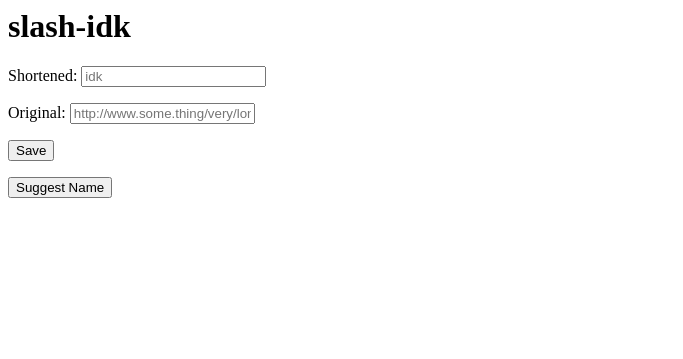
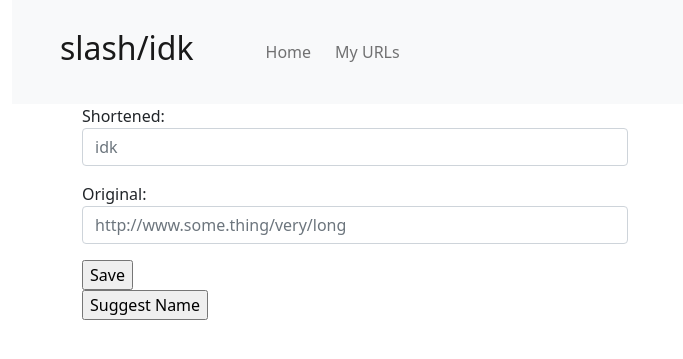
Before and after one commit to mhmdkanj/slash-idk, a Django app: page / in a window 1280 px wide. Shown: the top 359 px of the page, without its empty margins (0-683 px from the left). Run offline with Django 3.2, Linux system fonts and the light colour scheme.

Commit message:
feat: add basic layout

```diff
--- a/src/shortener/templates/shortener/shorten_url.html
+++ b/src/shortener/templates/shortener/shorten_url.html
@@ -1,12 +1,20 @@
 {% extends 'base.html' %}
 
 {% block content %}
-<form method="POST">{% csrf_token %}
-    {{shortener_form.as_p}}
-    <input type='submit' value='Save' />
-</form>
+<div class="container">
+<div class="row">
+    <div class="col">
+        <form method="POST">{% csrf_token %}
+            {{shortener_form.as_p}}
+            <input type='submit' value='Save' />
+        </form>
+    </div>
+    <div class="col">
 
+    </div>
+</div>
 <form action="/suggest/name" method="GET">
     <input type="submit" value="Suggest Name">
 </form>
+</div>
 {% endblock %}
--- a/src/templates/base.html
+++ b/src/templates/base.html
@@ -1,2 +1,32 @@
-<h1>slash-idk</h1>
-{% block content %}{% endblock %}
+<!DOCTYPE html>
+<html lang="en">
+<head>
+    <meta charset="utf-8">
+    <meta name="viewport" content="width=device-width, initial-scale=1">
+
+    <link href="https://cdn.jsdelivr.net/npm/bootstrap@5.0.2/dist/css/bootstrap.min.css" rel="stylesheet" integrity="sha384-EVSTQN3/azprG1Anm3QDgpJLIm9Nao0Yz1ztcQTwFspd3yD65VohhpuuCOmLASjC" crossorigin="anonymous">
+
+</head>
+<body>
+    <div class="container-fluid">
+        <nav class="navbar navbar-expand-lg navbar-light bg-light py-4">
+            <a class="navbar-brand h1 fs-2 px-5" href="#">slash/idk</a>
+            <button class="navbar-toggler" type="button" data-toggle="collapse" data-target="#navbarNavAltMarkup" aria-controls="navbarNavAltMarkup" aria-expanded="false" aria-label="Toggle navigation">
+            <span class="navbar-toggler-icon"></span>
+            </button>
+            <div class="collapse navbar-collapse" id="navbarNavAltMarkup">
+            <div class="navbar-nav">
+                <a class="nav-item nav-link pr-3" href="#">Home</a>
+                <a class="nav-item nav-link px-3" href="#">My URLs</a>
+            </div>
+            </div>
+        </nav>
+    </div>
+
+    {% block content %}{% endblock %}
+
+    <script src="https://cdn.jsdelivr.net/npm/@popperjs/core@2.9.2/dist/umd/popper.min.js" integrity="sha384-IQsoLXl5PILFhosVNubq5LC7Qb9DXgDA9i+tQ8Zj3iwWAwPtgFTxbJ8NT4GN1R8p" crossorigin="anonymous"></script>
+    <script src="https://cdn.jsdelivr.net/npm/bootstrap@5.0.2/dist/js/bootstrap.min.js" integrity="sha384-cVKIPhGWiC2Al4u+LWgxfKTRIcfu0JTxR+EQDz/bgldoEyl4H0zUF0QKbrJ0EcQF" crossorigin="anonymous"></script>
+
+</body>
+</html>
```
